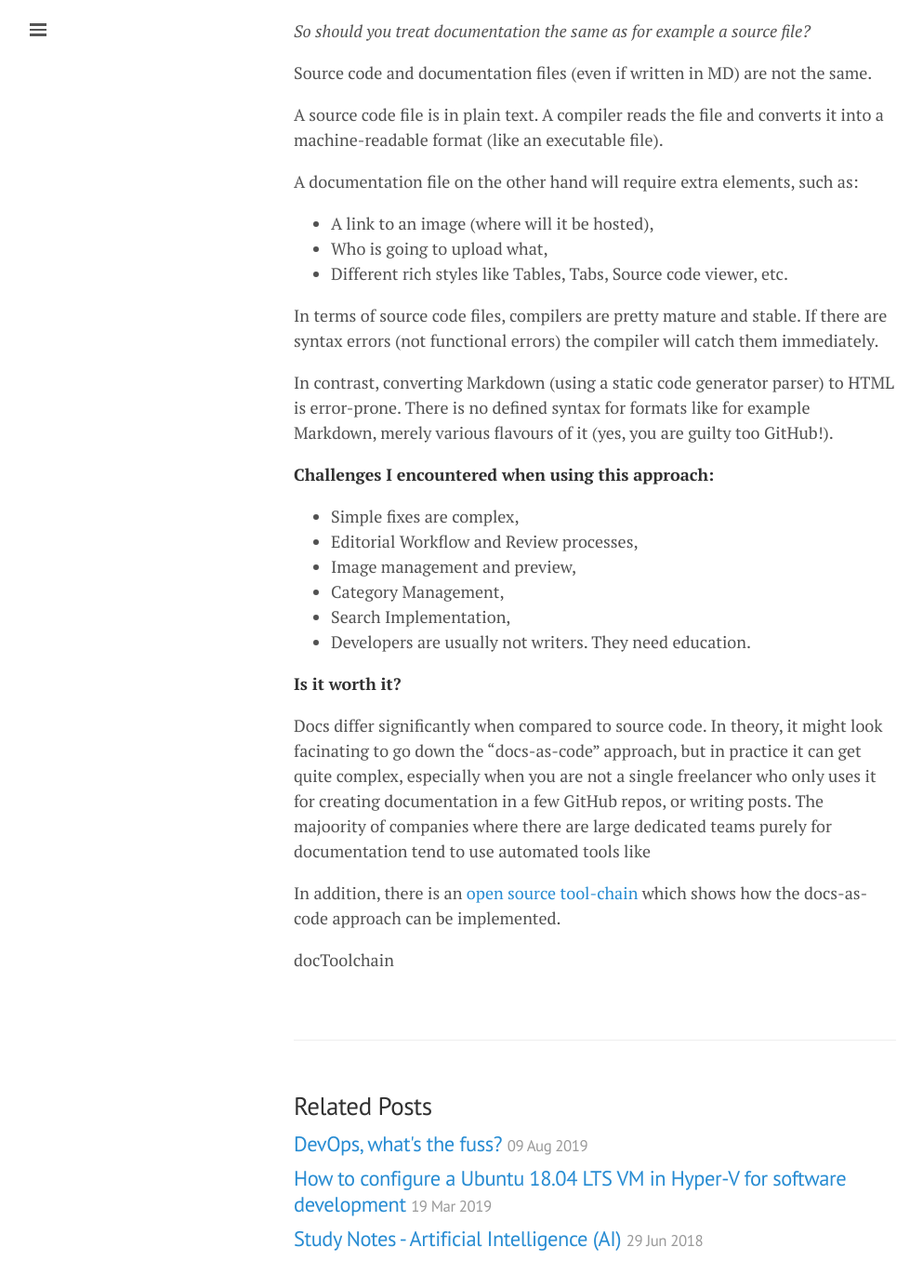
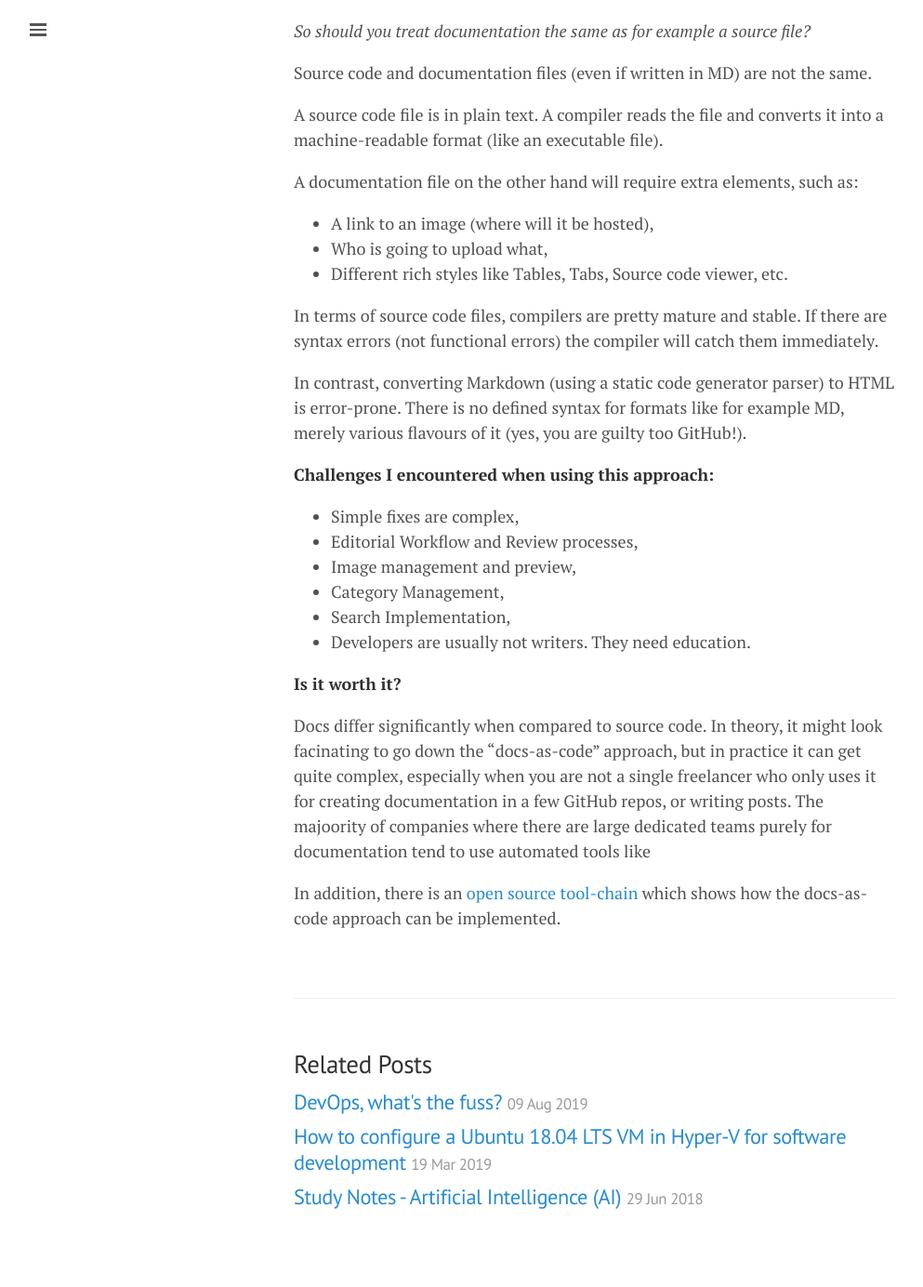
Before and after one commit to lgeurts/lgeurts.github.io, a Jekyll site: the page built from _posts/2020-08-21-docs-as-code.md, in a window 1280 px wide and 1400 px high, scrolled down 648 px. Shown: the top 1384 px of the window at 93% size, without its empty margins (0-993 px from the left). Built offline with Jekyll 4.4.1, drawn with Linux system fonts in a browser that asks for light colours; nearby versions of some CDN libraries; after the commit the page ends 2003 px from its top, so only the background shows below that.

Commit message:
Update 2020-08-21-docs-as-code.md

```diff
--- a/_posts/2020-08-21-docs-as-code.md
+++ b/_posts/2020-08-21-docs-as-code.md
@@ -34,7 +34,7 @@ A documentation file on the other hand will require extra elements, such as:
 
 In terms of source code files, compilers are pretty mature and stable. If there are syntax errors (not functional errors) the compiler will catch them immediately.
 
-In contrast, converting Markdown (using a static code generator parser) to HTML is error-prone. There is no defined syntax for formats like for example Markdown, merely various flavours of it (yes, you are guilty too GitHub!).
+In contrast, converting Markdown (using a static code generator parser) to HTML is error-prone. There is no defined syntax for formats like for example MD, merely various flavours of it (yes, you are guilty too GitHub!).
 
 **Challenges I encountered when using this approach:**
 
@@ -50,5 +50,3 @@ In contrast, converting Markdown (using a static code generator parser) to HTML
 Docs differ significantly when compared to source code. In theory, it might look facinating to go down the “docs-as-code” approach, but in practice it can get quite complex, especially when you are not a single freelancer who only uses it for creating documentation in a few GitHub repos, or writing posts. The majoority of companies where there are large dedicated teams purely for documentation tend to use automated tools like
 
 In addition, there is an [open source tool-chain](https://doctoolchain.github.io/docToolchain/) which shows how the docs-as-code approach can be implemented.
-
-docToolchain
```
